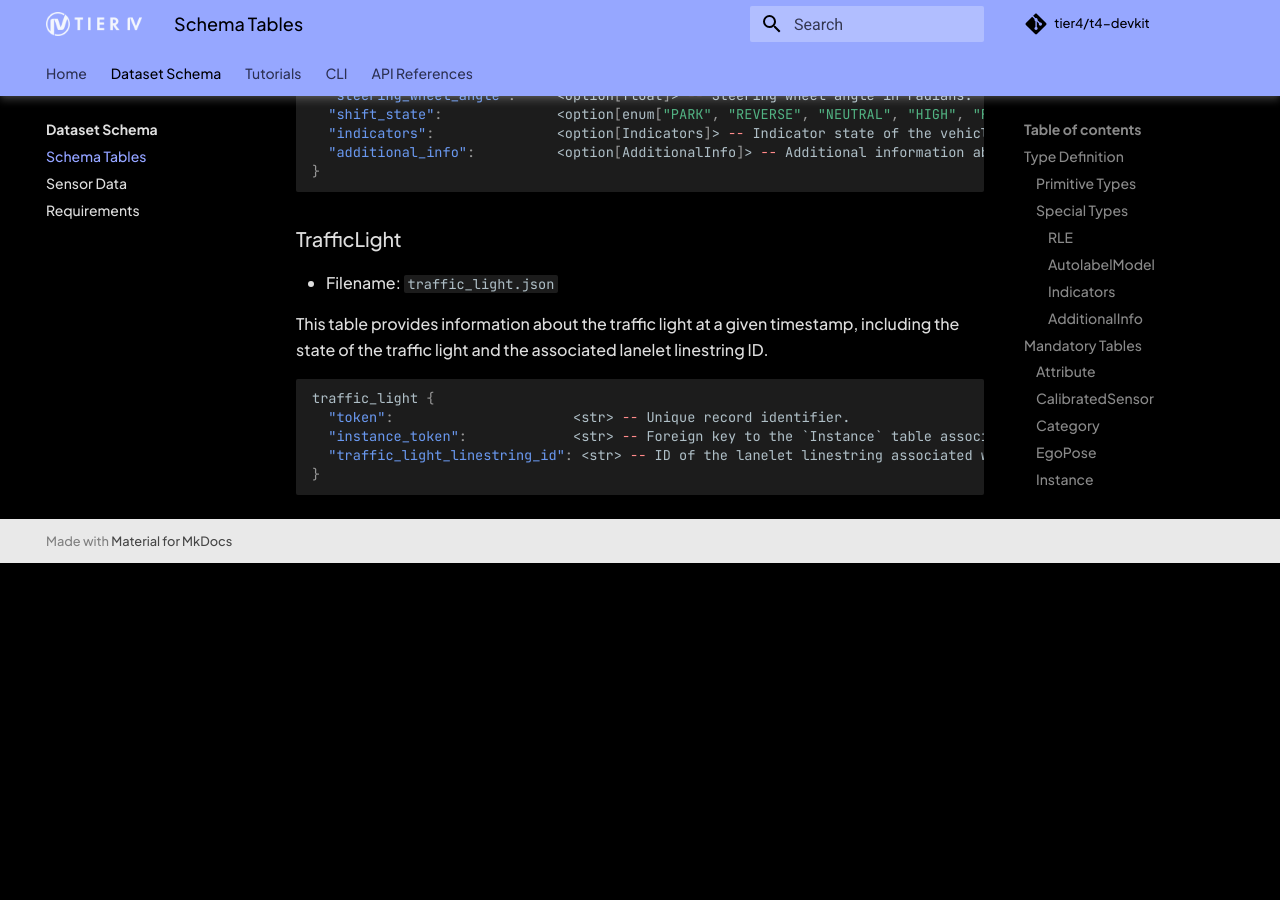
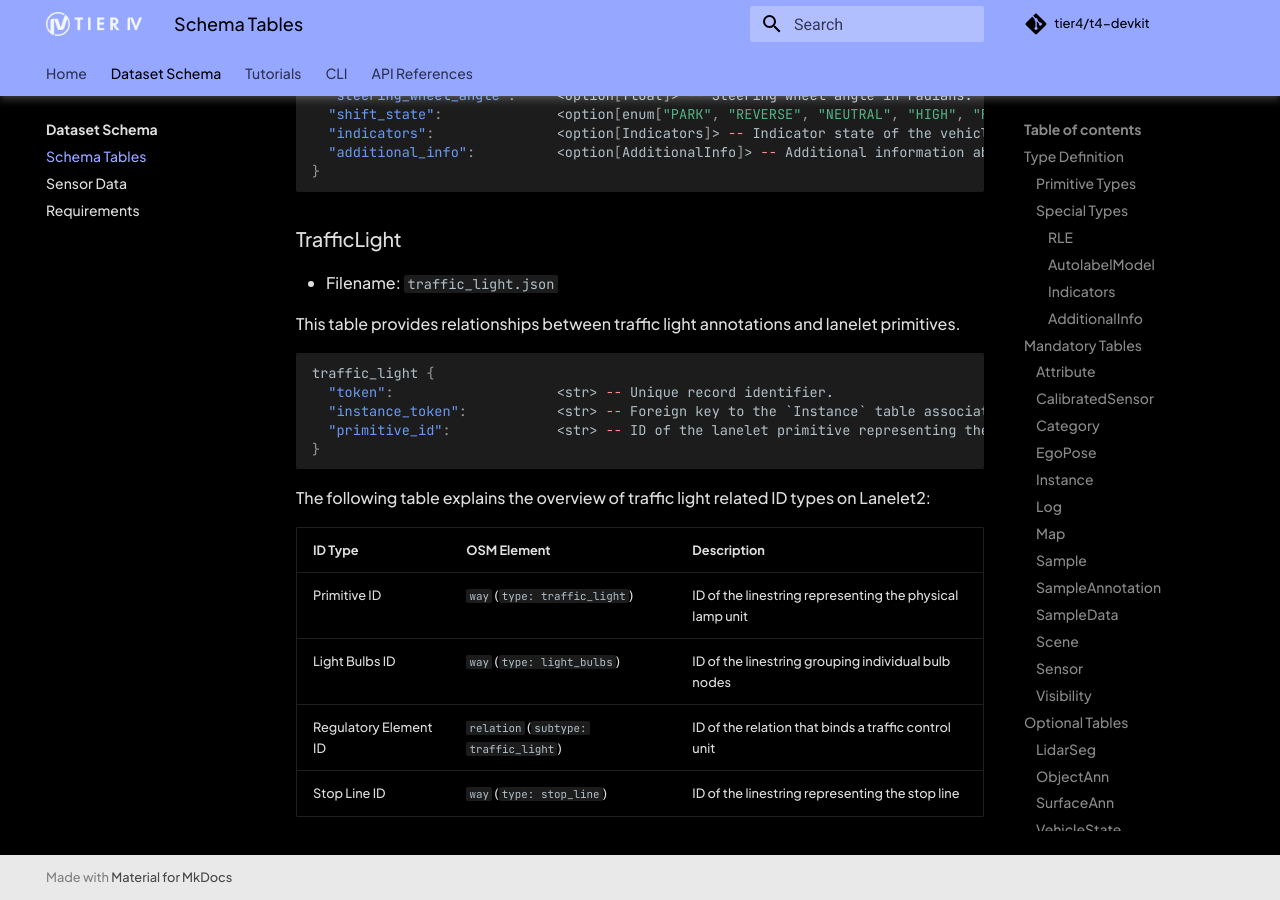
Before and after one commit to tier4/t4-devkit, an MkDocs documentation site: the page built from docs/schema/table.md, in a window 1280 px wide and 900 px high, scrolled down 8560 px. Built offline with MkDocs 1.6.1 and Material for MkDocs 9.7.7, drawn with Linux system fonts in a browser that asks for light colours; comment, search, counter and statistics services are not loaded; the version menu is left out; before the commit the page ends 9123 px from its top, so only the background shows below that.

Commit message:
refactor: replace traffic_light_linestring_id with primitive_id
Signed-off-by: ktro2828 <kotaro.uetake@tier4.jp>

````diff
--- a/docs/schema/table.md
+++ b/docs/schema/table.md
@@ -413,12 +413,21 @@ vehicle_state {
 
 - Filename: `traffic_light.json`
 
-This table provides information about the traffic light at a given timestamp, including the state of the traffic light and the associated lanelet linestring ID.
+This table provides relationships between traffic light annotations and lanelet primitives.
 
 ```json
 traffic_light {
-  "token":                      <str> -- Unique record identifier.
-  "instance_token":             <str> -- Foreign key to the `Instance` table associated with the instance of the object.
-  "traffic_light_linestring_id": <str> -- ID of the lanelet linestring associated with the traffic light.
+  "token":                    <str> -- Unique record identifier.
+  "instance_token":           <str> -- Foreign key to the `Instance` table associated with the instance of the object.
+  "primitive_id":             <str> -- ID of the lanelet primitive representing the physical lamp unit.
 }
 ```
+
+The following table explains the overview of traffic light related ID types on Lanelet2:
+
+| ID Type               | OSM Element                           | Description                                              |
+| --------------------- | ------------------------------------- | -------------------------------------------------------- |
+| Primitive ID          | `way` (`type: traffic_light`)         | ID of the linestring representing the physical lamp unit |
+| Light Bulbs ID        | `way` (`type: light_bulbs`)           | ID of the linestring grouping individual bulb nodes      |
+| Regulatory Element ID | `relation` (`subtype: traffic_light`) | ID of the relation that binds a traffic control unit     |
+| Stop Line ID          | `way` (`type: stop_line`)             | ID of the linestring representing the stop line          |
````
Also changed, not shown: docs/schema/requirement.md (+1 -1 lines), 4 other files.
